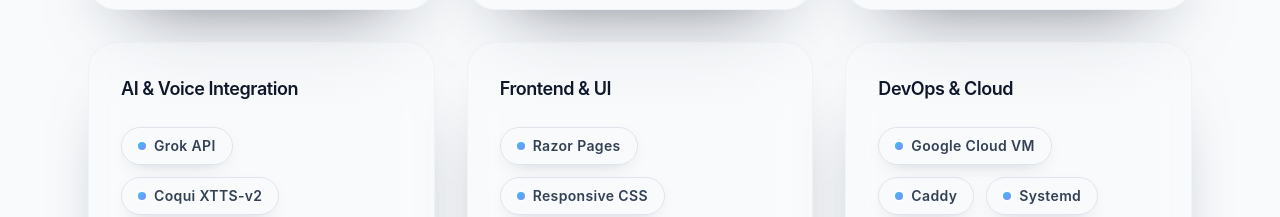
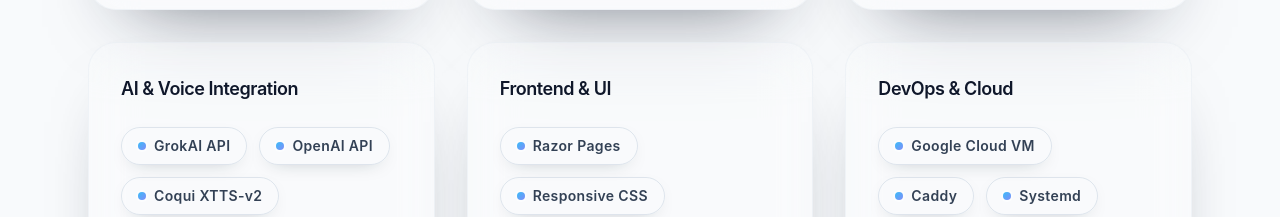
Before and after one commit to gabo2212/PorfolioPage, a website: page index.html in a window 1280 px wide. Shown: the part 2120-2337 px from the top of the page. Drawn offline with Linux system fonts and the light colour scheme.

Commit message:
Add files via upload

```diff
--- a/index.html
+++ b/index.html
@@ -153,7 +153,8 @@
           <article class="flex flex-col gap-6 glass-panel glass-tight">
             <h3 class="text-lg font-semibold tracking-tight text-slate-900 dark:text-white">AI &amp; Voice Integration</h3>
             <ul class="flex flex-wrap gap-3">
-              <li><span class="chip">Grok API</span></li>
+              <li><span class="chip">GrokAI API</span></li>
+              <li><span class="chip">OpenAI API</span></li>
               <li><span class="chip">Coqui XTTS-v2</span></li>
               <li><span class="chip">ElevenLabs</span></li>
             </ul>
```
